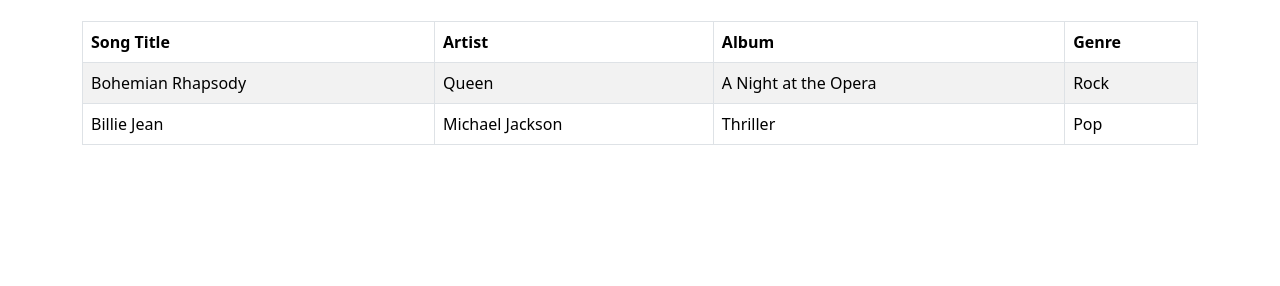
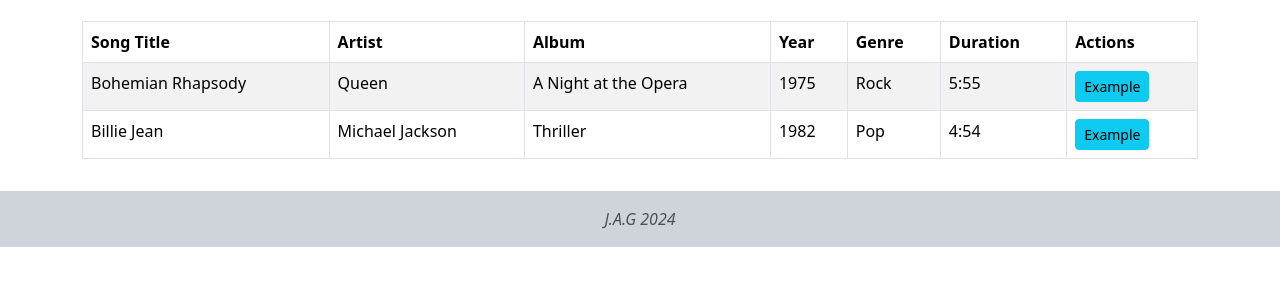
Before and after one commit to Exo-MDR-CD2000/DOM_JS_App, a website: page index.html in a window 1280 px wide. Shown: the part 330-616 px from the top of the page. Drawn offline with nearby package versions, Linux system fonts and the light colour scheme.

Commit message:
chore: Add new columns to music playlist table

```diff
--- a/index.html
+++ b/index.html
@@ -95,7 +95,10 @@
                     <th scope="col">Song Title</th>
                     <th scope="col">Artist</th>
                     <th scope="col">Album</th>
+                    <th scope="col">Year</th>
                     <th scope="col">Genre</th>
+                    <th scope="col">Duration</th>
+                    <th scope="col">Actions</th>
                 </tr>
             </thead>
             <tbody>
@@ -103,13 +106,19 @@
                     <td>Bohemian Rhapsody</td>
                     <td>Queen</td>
                     <td>A Night at the Opera</td>
+                    <td>1975</td>
                     <td>Rock</td>
+                    <td>5:55</td>
+                    <td><button type="button" class="btn btn-sm btn-info">Example</button></td>
                 </tr>
                 <tr>
                     <td>Billie Jean</td>
                     <td>Michael Jackson</td>
                     <td>Thriller</td>
+                    <td>1982</td>
                     <td>Pop</td>
+                    <td>4:54</td>
+                    <td><button type="button" class="btn btn-sm btn-info">Example</button></td>
                 </tr>
                 <!-- Add more rows as needed -->
             </tbody>
@@ -128,7 +137,12 @@
 
 
 
-
+<footer class="footer mt-3 py-3 bg-dark-subtle text-center">
+    <div class="container">
+        <span class="text-muted fst-italic">J.A.G 2024</span>
+        <!-- above mutes the text and italicized -->
+    </div>
+</footer>
 
 
 
```
